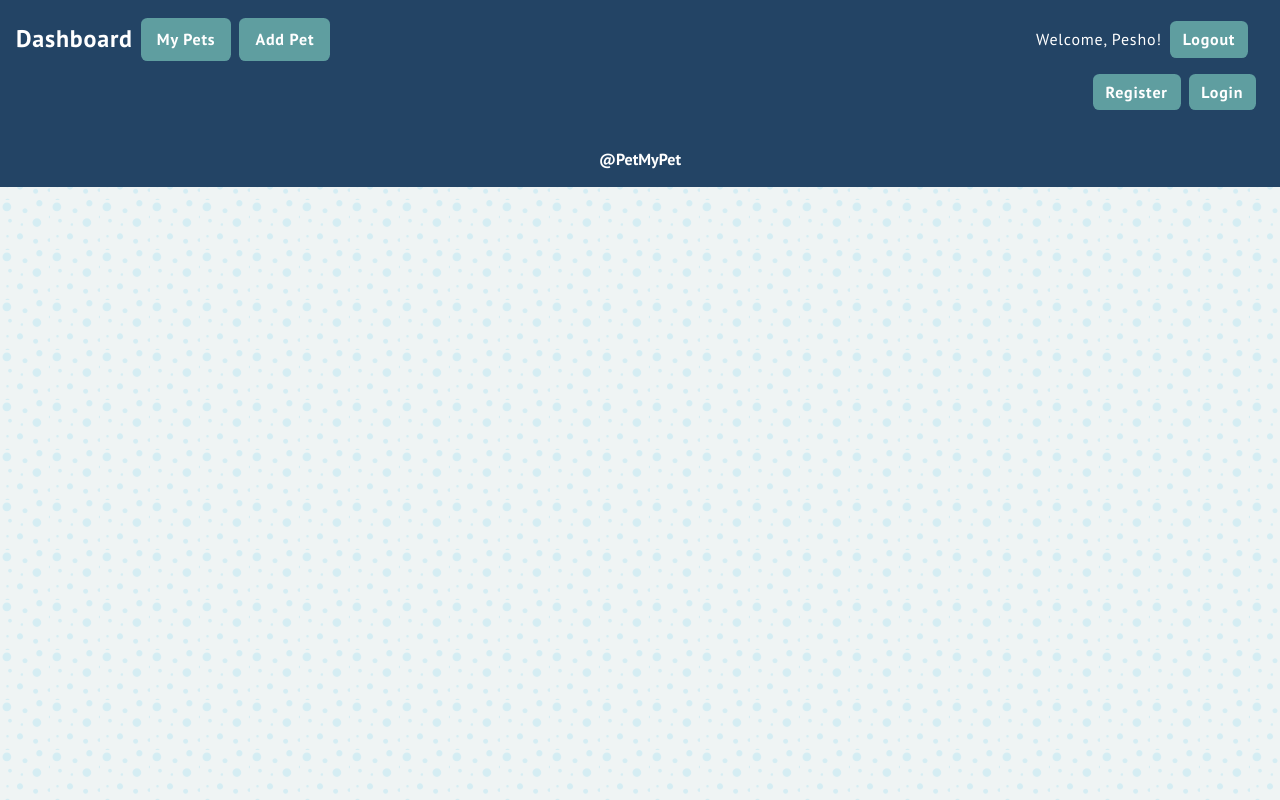
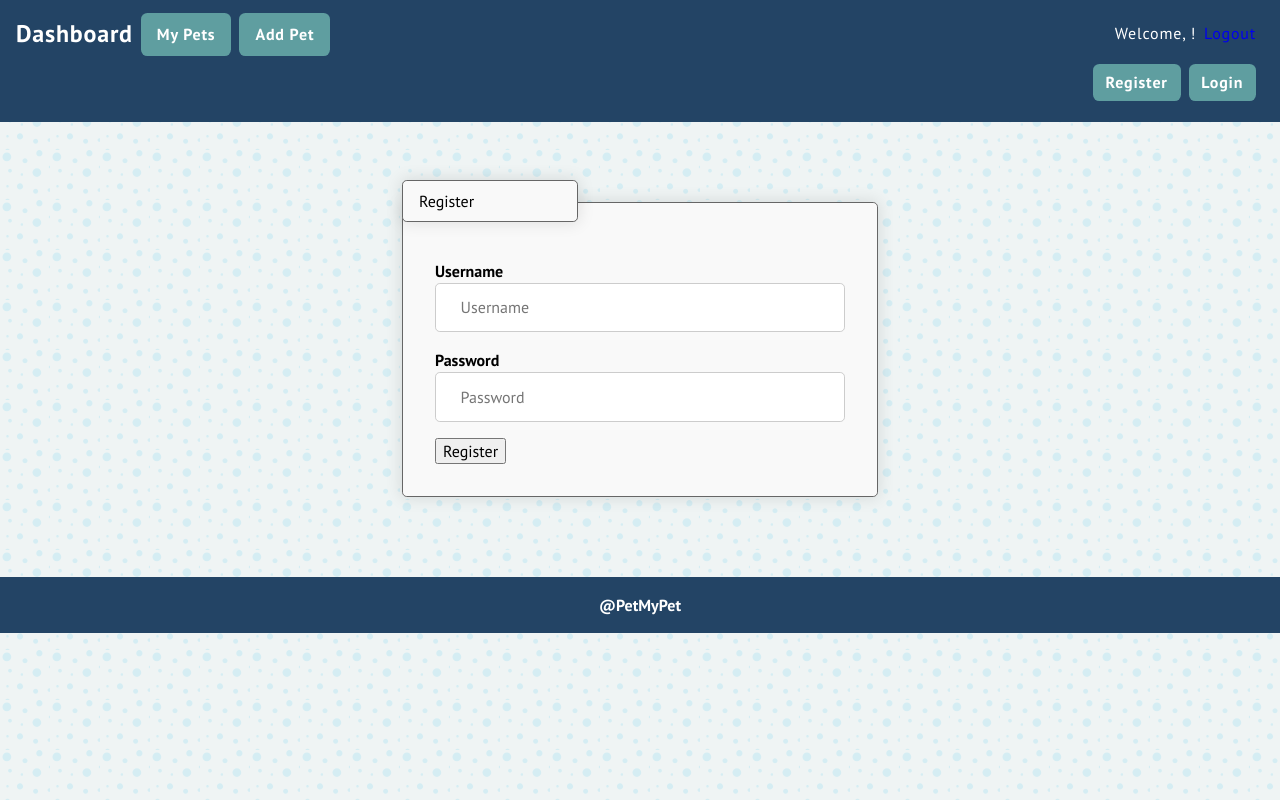
Before and after one commit to dzhaniivanov/react-demo, a React (Create React App) app: page /register in a window 1280 px wide. Built offline with nearby package versions, Linux system fonts and the light colour scheme; no server answers; a web font is replaced by a local one.

Commit message:
added login, register via firebase

```diff
--- a/package.json
+++ b/package.json
@@ -6,6 +6,7 @@
     "@testing-library/jest-dom": "^5.11.9",
     "@testing-library/react": "^11.2.5",
     "@testing-library/user-event": "^12.8.3",
+    "firebase": "^8.3.2",
     "react": "^17.0.1",
     "react-dom": "^17.0.1",
     "react-router-dom": "^5.2.0",
--- a/src/App.js
+++ b/src/App.js
@@ -1,3 +1,4 @@
+import { useState, useEffect } from 'react';
 import { Route, Switch } from 'react-router-dom';
 
 import './App.css';
@@ -7,7 +8,12 @@ import Categories from './components/Categories/Categories';
 import PetDetails from './components/PetDetails/PetDetails'
 import CreatePet from './components/CreatePet/CreatePet';
 import EditPetDetails from './components/EditPetDetails/EditPetDetails';
+import Login from './components/Login/Login';
+import Register from './components/Register/Register';
+
+
 import Demo from './components/Shared/Demo';
+import { auth } from './utils/firebase';
 
 
 
@@ -15,6 +21,14 @@ import Demo from './components/Shared/Demo';
 
 
 function App() {
+
+  const [user, setUser] = useState(null);
+
+  useEffect(() => {
+    auth.onAuthStateChanged(setUser)
+  }, [])
+
+
   return (
     <div className="container">
       <Header />
@@ -25,6 +39,14 @@ function App() {
         <Route path="/pets/details/:petId/edit" component={EditPetDetails} />
         <Route path="/pets/create" component={CreatePet} />
         <Route path="/demo" component={Demo} />
+        <Route path="/login" component={Login} />
+        <Route path="/register" component={Register} />
+
+        <Route path="/logout" render={props => {
+          auth.signOut()
+        }} />
+
+
 
 
       </Switch>
--- a/src/components/Header/Header.js
+++ b/src/components/Header/Header.js
@@ -11,8 +11,8 @@ const Header = () => {
                     </div>
                     <div className="second-bar">
                         <ul>
-                            <li>Welcome, Pesho!</li>
-                            <li><a href="#"><i className="fas fa-sign-out-alt"></i> Logout</a></li>
+                            <li>Welcome, !</li>
+                            <Link to="/logout"><i className="fas fa-sign-out-alt"></i> Logout</Link>
                         </ul>
                     </div>
                 </section>
--- /dev/null
+++ b/src/components/Login/Login.js
@@ -0,0 +1,46 @@
+import { auth } from '../../utils/firebase';
+function Login() {
+
+    const onLoginSubmitHandler = (e) => {
+        e.preventDefault();
+
+        const username = e.target.username.value;
+        const password = e.target.password.value;
+
+
+        auth.signInWithEmailAndPassword(username, password)
+            .then((user) => {
+                console.log(user);
+            })
+    }
+
+
+    return (
+        <section className="login">
+            <form onSubmit={onLoginSubmitHandler}>
+                <fieldset>
+                    <legend>Login</legend>
+                    <p className="field">
+                        <label htmlFor="username">Username</label>
+                        <span className="input">
+                            <input type="text" name="username" id="username" placeholder="Username" />
+                            <span className="actions"></span>
+                            <i className="fas fa-user"></i>
+                        </span>
+                    </p>
+                    <p className="field">
+                        <label htmlFor="password">Password</label>
+                        <span className="input">
+                            <input type="password" name="password" id="password" placeholder="Password" />
+                            <span className="actions"></span>
+                            <i className="fas fa-key"></i>
+                        </span>
+                    </p>
+                    <input className="button" type="submit" className="submit" value="Login" />
+                </fieldset>
+            </form>
+        </section>
+    )
+}
+
+export default Login
--- /dev/null
+++ b/src/components/Register/Register.js
@@ -0,0 +1,50 @@
+import { auth } from '../../utils/firebase';
+
+
+function Register({ history }) {
+
+
+    const onRegisterSubmit = (e) => {
+        e.preventDefault();
+        const username = e.target.username.value;
+        const password = e.target.password.value;
+
+        auth.createUserWithEmailAndPassword(username, password)
+            .then(user => {
+                console.log('register');
+                history.push('/')
+            })
+            .catch(err => console.log(err));
+
+    }
+
+
+    return (
+        <section className="register">
+            <form onSubmit={onRegisterSubmit}>
+                <fieldset>
+                    <legend>Register</legend>
+                    <p className="field">
+                        <label htmlFor="username">Username</label>
+                        <span className="input">
+                            <input type="text" name="username" id="username" placeholder="Username" />
+                            <span className="actions"></span>
+                            <i className="fas fa-user"></i>
+                        </span>
+                    </p>
+                    <p className="field">
+                        <label htmlFor="password">Password</label>
+                        <span className="input">
+                            <input type="password" name="password" id="password" placeholder="Password" />
+                            <span className="actions"></span>
+                            <i className="fas fa-key"></i>
+                        </span>
+                    </p>
+                    <input className="button" type="submit" className="submit" value="Register" />
+                </fieldset>
+            </form>
+        </section>
+    )
+}
+
+export default Register
--- /dev/null
+++ b/src/utils/firebase.js
@@ -0,0 +1,20 @@
+import firebase from 'firebase';
+import 'firebase/auth'
+
+const firebaseConfig = {
+    apiKey: "AIzaSyDTeSWtpFPiBleOigSiXqj7_V0Yuh4yPJw",
+    authDomain: "react-my-pets-project.firebaseapp.com",
+    projectId: "react-my-pets-project",
+    storageBucket: "react-my-pets-project.appspot.com",
+    messagingSenderId: "129943034736",
+    appId: "1:129943034736:web:ff2337b6513d1a8c2a0db5"
+};
+
+if (!firebase.apps.length) {
+    firebase.initializeApp(firebaseConfig);
+}
+
+
+
+export default firebase;
+export const auth = firebase.auth();
```
Also changed, not shown: resources/index.html (+2 -48 lines), 1 other file (tests, documents, lock files or other folders).
